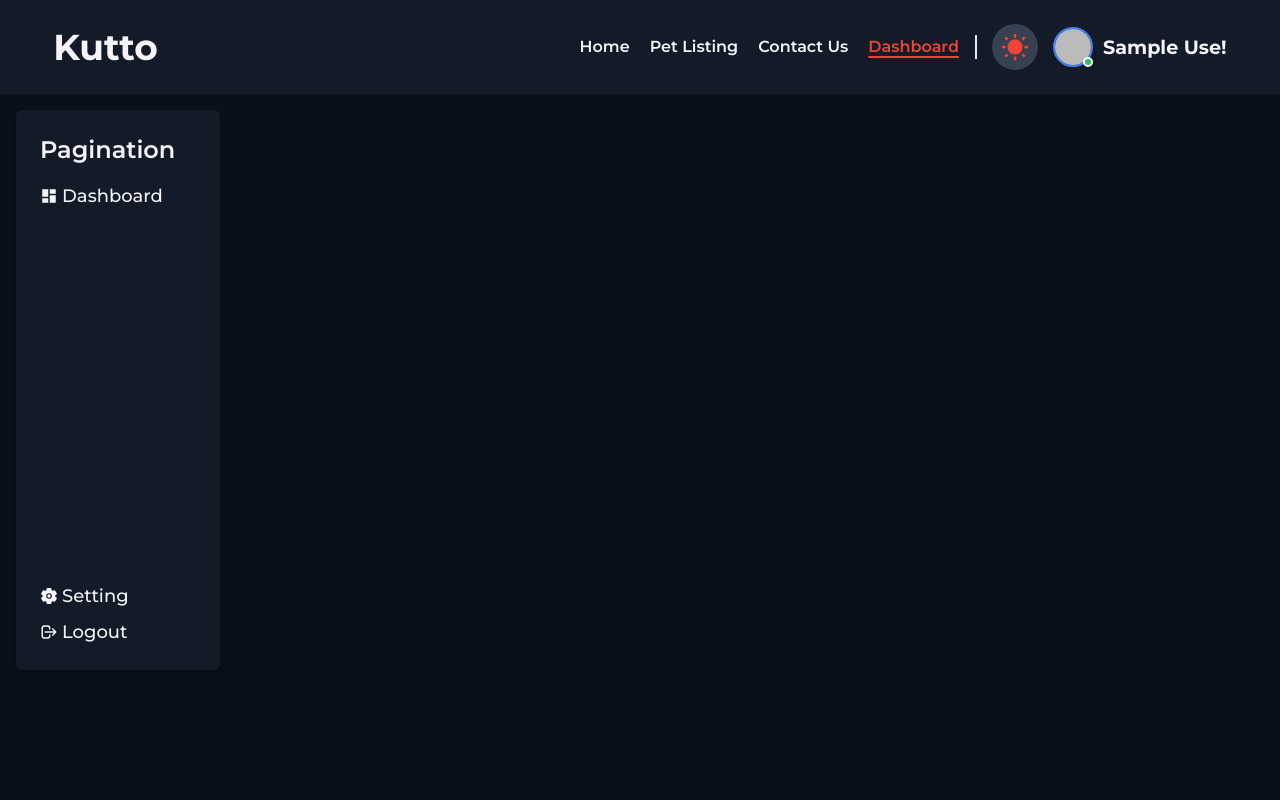
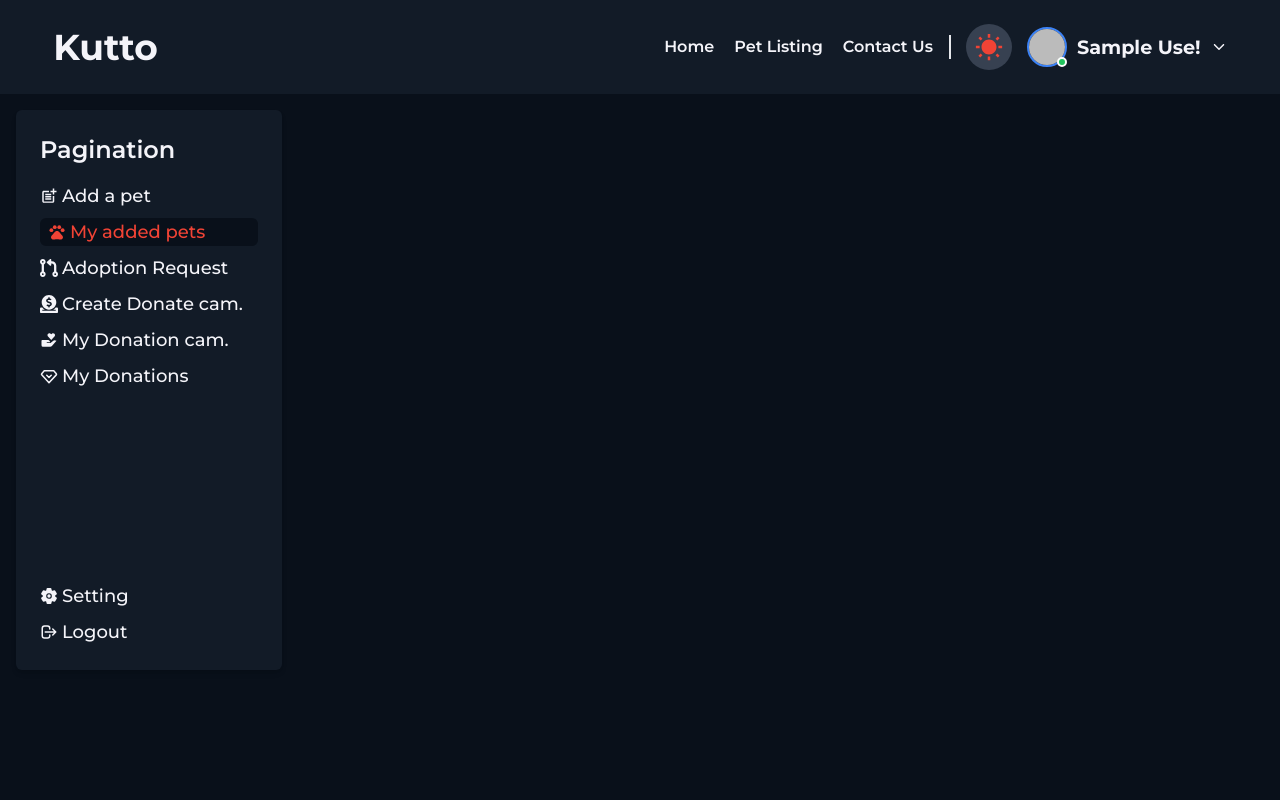
Before and after one commit to tariqul420/Kutto, a React (Vite) app: page /dashboard in a window 1280 px wide. Shown: the top 800 px of the page. Built offline with nearby package versions, Linux system fonts and the light colour scheme; no server answers; sample sign-in values are in the browser's storage.

Commit message:
create all user route

```diff
--- a/src/Components/Shared/Navbar/Navbar.jsx
+++ b/src/Components/Shared/Navbar/Navbar.jsx
@@ -59,13 +59,6 @@ const Navbar = () => {
                             <li className="navBarLink">
                                 <NavLink to="/contact-us">Contact Us</NavLink>
                             </li>
-                            {
-                                user && (
-                                    <li className="navBarLink">
-                                        <NavLink to="/dashboard">Dashboard</NavLink>
-                                    </li>
-                                )
-                            }
                         </ul>
                     </div>
 
@@ -95,13 +88,6 @@ const Navbar = () => {
                         <li className="navBarLink">
                             <NavLink to="/contact-us">Contact Us</NavLink>
                         </li>
-                        {
-                            user && (
-                                <li className="navBarLink">
-                                    <NavLink to="/dashboard">Dashboard</NavLink>
-                                </li>
-                            )
-                        }
                     </ul>
                 </aside>
             </div>
--- a/src/Components/Shared/Navbar/Profile.jsx
+++ b/src/Components/Shared/Navbar/Profile.jsx
@@ -1,21 +1,53 @@
+import { useState } from "react";
 import useAuth from "../../../Hook/useAuth";
+import { useNavigate } from "react-router-dom";
+import { TbLogout2 } from "react-icons/tb";
+import { IoIosArrowUp } from "react-icons/io";
+import { MdDashboard } from "react-icons/md";
 
 const Profile = () => {
-    const { user } = useAuth()
+    const [accountMenuOpen, setAccountMenuOpen] = useState(false)
+    const navigate = useNavigate()
+
+    const { user, logOutUser } = useAuth()
 
     return (
-        <div className="flex items-center gap-[10px] cursor-pointer relative">
+        <div className="flex items-center gap-[10px] cursor-pointer relative"
+            onClick={() => setAccountMenuOpen(!accountMenuOpen)}>
             <div className="relative">
                 <img
                     referrerPolicy="no-referrer"
                     src={user?.photoURL || "https://www.pngkey.com/png/full/114-1149878_setting-user-avatar-in-specific-size-without-breaking.png"}
                     alt="avatar" className="w-[40px] h-[40px] rounded-full object-cover border-2 border-solid border-[#3B82F6]" />
-                <div
-                    className="w-[10px] h-[10px] rounded-full bg-green-500 absolute bottom-[0px] right-0 border-2 border-white"></div>
-            </div >
+                <div className="w-[10px] h-[10px] rounded-full bg-green-500 absolute bottom-[0px] right-0 border-2 border-white"></div>
+            </div>
+
             <h1 className="text-[1.2rem] font-[700] sm:block hidden">{user?.displayName.substring(0, 10)}!</h1>
+
+            <div
+                className={`${accountMenuOpen ? "translate-y-0 opacity-100 z-[1000]" : "translate-y-[10px] opacity-0 z-[-1] hidden"} bg-white w-max rounded-md boxShadow absolute top-[45px] right-0 p-[10px] flex flex-col transition-all duration-300 gap-[5px] dark:bg-gray-700 shadow-md`}>
+                <p
+                    onClick={() => navigate('/dashboard')}
+                    className="flex items-center gap-[5px] rounded-md p-[8px] pr-[45px] py-[3px] text-[1rem] hover:bg-gray-50 dark:hover:bg-gray-600/30">
+                    <MdDashboard />
+                    Dashboard
+                </p>
+
+                <div className="mt-3 border-t border-gray-200 pt-[5px]">
+                    <p
+                        onClick={() => logOutUser()}
+                        className="flex items-center gap-[5px] rounded-md p-[8px] pr-[45px] py-[3px] text-[1rem] text-red-500 hover:bg-red-50">
+                        <TbLogout2 />
+                        Logout
+                    </p>
+                </div>
+
+            </div>
+
+            <IoIosArrowUp
+                className={`${accountMenuOpen ? "rotate-0" : "rotate-[180deg]"} transition-all duration-300 sm:block hidden`} />
+
         </div>
-
     );
 };
 
--- a/src/Pages/Dashboard/Common/Dashboard/Dashboard.jsx
+++ b/src/Pages/Dashboard/Common/Dashboard/Dashboard.jsx
@@ -1,9 +1,13 @@
 import { IoSettings } from "react-icons/io5";
-import { MdDashboard } from "react-icons/md";
+import { MdOutlinePostAdd, MdPets } from "react-icons/md";
 import { HiOutlineLogout } from "react-icons/hi";
 import { NavLink, Outlet } from "react-router-dom";
 import useAuth from "../../../../Hook/useAuth";
 import { useState } from "react";
+import { FaCodePullRequest } from "react-icons/fa6";
+import { FaDonate } from "react-icons/fa";
+import { BiSolidDonateHeart } from "react-icons/bi";
+import { TbBrandMyOppo } from "react-icons/tb";
 
 const Dashboard = () => {
     const { logOutUser } = useAuth();
@@ -14,14 +18,44 @@ const Dashboard = () => {
     return (
         <div className="flex flex-col md:flex-row gap-6 dashboard">
             {/* Sidebar */}
-            <div className={`p-6 m-4 flex flex-col justify-between bg-white dark:bg-dark-lite shadow-md rounded-md ${isSidebarOpen ? 'max-h-[70vh] w-[250px]' : 'w-0 overflow-hidden'} transition-all`}>
+            <div className={`p-6 m-4 flex flex-col justify-between bg-white dark:bg-dark-lite shadow-md rounded-md ${isSidebarOpen ? 'max-h-[70vh] w-[350px]' : 'w-0 overflow-hidden'} transition-all`}>
                 <div>
                     <h3 className="text-2xl font-semibold">Pagination</h3>
-                    <ul className="mt-4">
+                    <ul className="mt-4 space-y-2">
                         <li className="dashboardLink">
-                            <NavLink className={`flex items-center gap-1 text-lg font-medium`} to="/user/dashboard">
-                                <MdDashboard />
-                                <span>Dashboard</span>
+                            <NavLink className={`flex items-center gap-1 text-lg font-medium`} to="/dashboard/add-pet">
+                                <MdOutlinePostAdd />
+                                <span>Add a pet</span>
+                            </NavLink>
+                        </li>
+                        <li className="dashboardLink">
+                            <NavLink className={`flex items-center gap-1 text-lg font-medium`} to={''}>
+                                <MdPets />
+                                <span>My added pets</span>
+                            </NavLink>
+                        </li>
+                        <li className="dashboardLink">
+                            <NavLink className={`flex items-center gap-1 text-lg font-medium`} to={'/dashboard/adoption-request'}>
+                                <FaCodePullRequest />
+                                <span>Adoption Request</span>
+                            </NavLink>
+                        </li>
+                        <li className="dashboardLink">
+                            <NavLink className={`flex items-center gap-1 text-lg font-medium`} to={'/dashboard/create-donation'}>
+                                <FaDonate />
+                                <span>Create Donate cam.</span>
+                            </NavLink>
+                        </li>
+                        <li className="dashboardLink">
+                            <NavLink className={`flex items-center gap-1 text-lg font-medium`} to={'/dashboard/my-donation-campaign'}>
+                                <BiSolidDonateHeart />
+                                <span>My Donation cam.</span>
+                            </NavLink>
+                        </li>
+                        <li className="dashboardLink">
+                            <NavLink className={`flex items-center gap-1 text-lg font-medium`} to={'/dashboard/my-donations'}>
+                                <TbBrandMyOppo />
+                                <span>My Donations</span>
                             </NavLink>
                         </li>
                     </ul>
--- /dev/null
+++ b/src/Pages/Dashboard/User/AddPet/AddPet.jsx
@@ -0,0 +1,9 @@
+const AddPet = () => {
+    return (
+        <div>
+
+        </div>
+    );
+};
+
+export default AddPet;
--- /dev/null
+++ b/src/Pages/Dashboard/User/AdoptionReq/AdoptionRequest.jsx
@@ -0,0 +1,9 @@
+const AdoptionRequest = () => {
+    return (
+        <div>
+
+        </div>
+    );
+};
+
+export default AdoptionRequest;
--- /dev/null
+++ b/src/Pages/Dashboard/User/CreateDonateCamp/CreateDonationCampaign.jsx
@@ -0,0 +1,9 @@
+const CreateDonationCampaign = () => {
+    return (
+        <div>
+
+        </div>
+    );
+};
+
+export default CreateDonationCampaign;
--- /dev/null
+++ b/src/Pages/Dashboard/User/MyAddedPets/MyAddedPets.jsx
@@ -0,0 +1,9 @@
+const MyAddedPets = () => {
+    return (
+        <div>
+
+        </div>
+    );
+};
+
+export default MyAddedPets;
--- /dev/null
+++ b/src/Pages/Dashboard/User/MyDonateCamp/MyDonationCampaign.jsx
@@ -0,0 +1,9 @@
+const MyDonationCampaign = () => {
+    return (
+        <div>
+
+        </div>
+    );
+};
+
+export default MyDonationCampaign;
--- /dev/null
+++ b/src/Pages/Dashboard/User/MyDonations/MyDonations.jsx
@@ -0,0 +1,9 @@
+const MyDonations = () => {
+    return (
+        <div>
+
+        </div>
+    );
+};
+
+export default MyDonations;
--- a/src/Router/Router.jsx
+++ b/src/Router/Router.jsx
@@ -8,6 +8,12 @@ import Error404 from "../Pages/Error/Error404";
 import PrivateRoute from "./Private/PrivateRoute";
 import Settings from "../Pages/Dashboard/Common/Settings/Settings";
 import Dashboard from "../Pages/Dashboard/Common/Dashboard/Dashboard";
+import AddPet from "../Pages/Dashboard/User/AddPet/AddPet";
+import MyAddedPets from "../Pages/Dashboard/User/MyAddedPets/MyAddedPets";
+import AdoptionRequest from "../Pages/Dashboard/User/AdoptionReq/AdoptionRequest";
+import CreateDonationCampaign from "../Pages/Dashboard/User/CreateDonateCamp/CreateDonationCampaign";
+import MyDonationCampaign from "../Pages/Dashboard/User/MyDonateCamp/MyDonationCampaign";
+import MyDonations from "../Pages/Dashboard/User/MyDonations/MyDonations";
 
 const router = createBrowserRouter([
     {
@@ -39,10 +45,35 @@ const router = createBrowserRouter([
                     </PrivateRoute>
                 ),
                 children: [
+
                     {
                         path: 'setting',
                         element: <Settings />
-                    }
+                    },
+                    {
+                        path: 'add-pet',
+                        element: <AddPet />
+                    },
+                    {
+                        index: true,
+                        element: <MyAddedPets />
+                    },
+                    {
+                        path: '/dashboard/adoption-request',
+                        element: <AdoptionRequest />
+                    },
+                    {
+                        path: '/dashboard/create-donation',
+                        element: <CreateDonationCampaign />
+                    },
+                    {
+                        path: '/dashboard/my-donation-campaign',
+                        element: <MyDonationCampaign />
+                    },
+                    {
+                        path: '/dashboard/my-donations',
+                        element: <MyDonations />
+                    },
                 ]
             }
         ]
```
